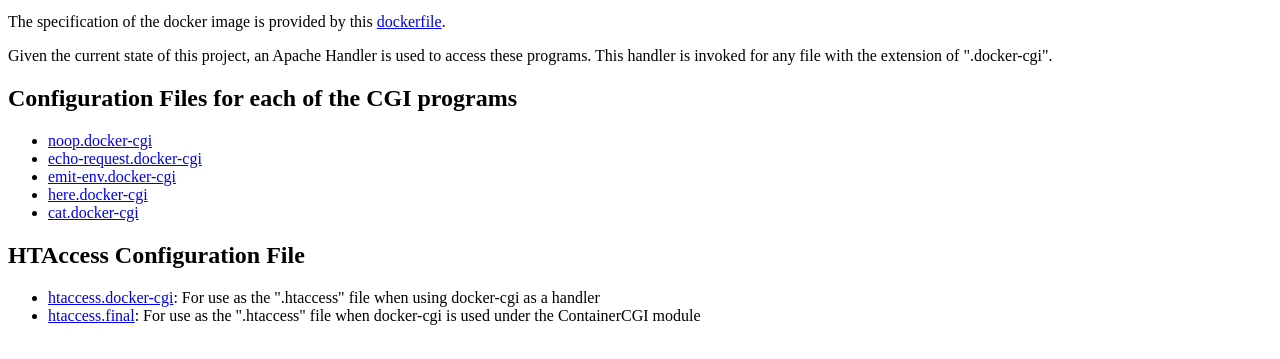
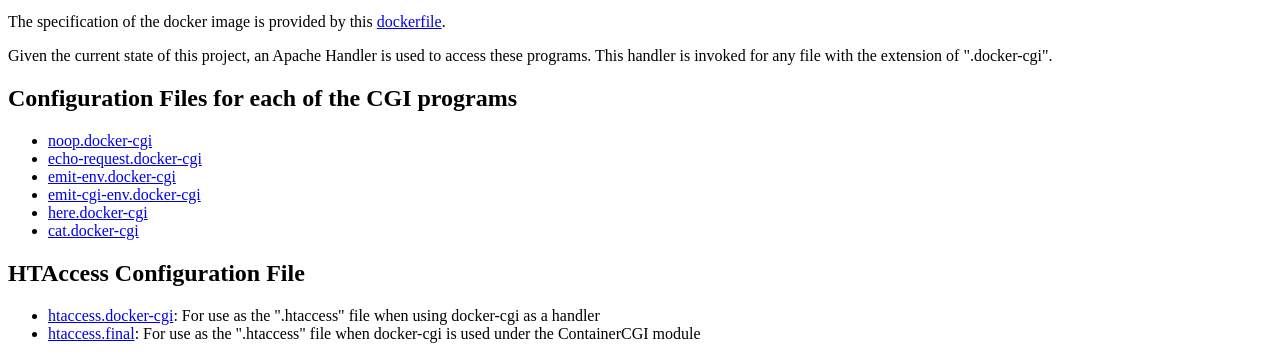
Before and after one commit to csuntechlab/docker-cgi-examples.image, a plain HTML site: page index.html in a window 1280 px wide. Shown: the part 685-1044 px from the top of the page. Drawn offline with Linux system fonts and the light colour scheme.

Commit message:
added reference to emit-cgi-env.docker-cgi

```diff
--- a/index.html
+++ b/index.html
@@ -66,6 +66,7 @@
 	  <li><a href="noop.docker-cgi">noop.docker-cgi</a></li>
 	  <li><a href="echo-request.docker-cgi">echo-request.docker-cgi</a></li>
 	  <li><a href="emit-env.docker-cgi">emit-env.docker-cgi</a></li>
+  	  <li><a href="emit-cgi-env.docker-cgi">emit-cgi-env.docker-cgi</a></li>
 	  <li><a href="here.docker-cgi">here.docker-cgi</a></li>
 	  <li><a href="cat.docker-cgi">cat.docker-cgi<a></li>
 	</ul>
```
